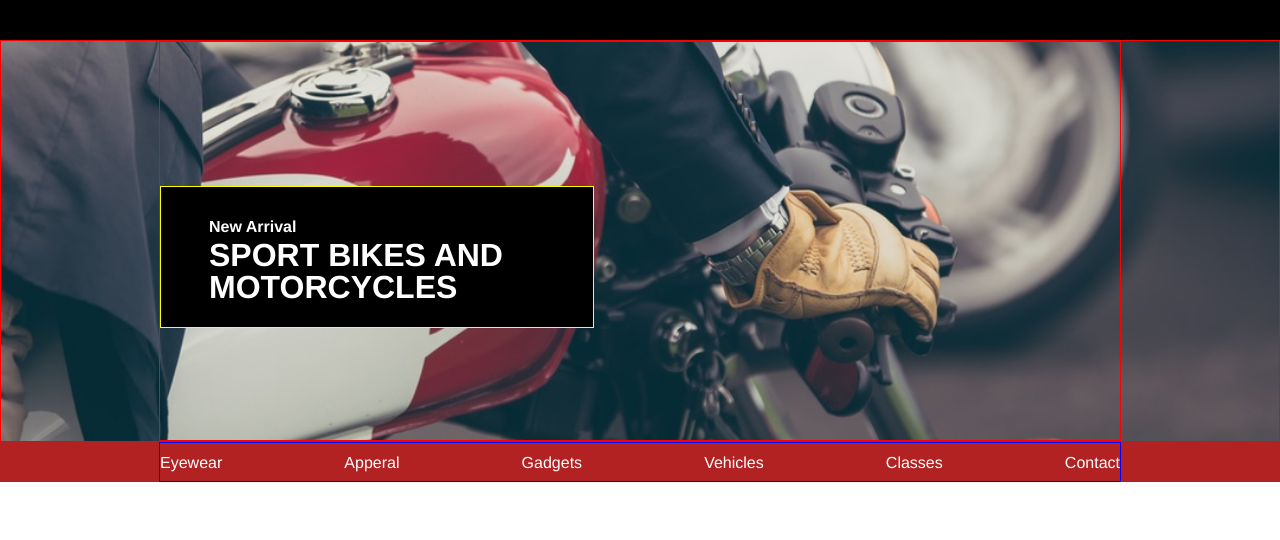
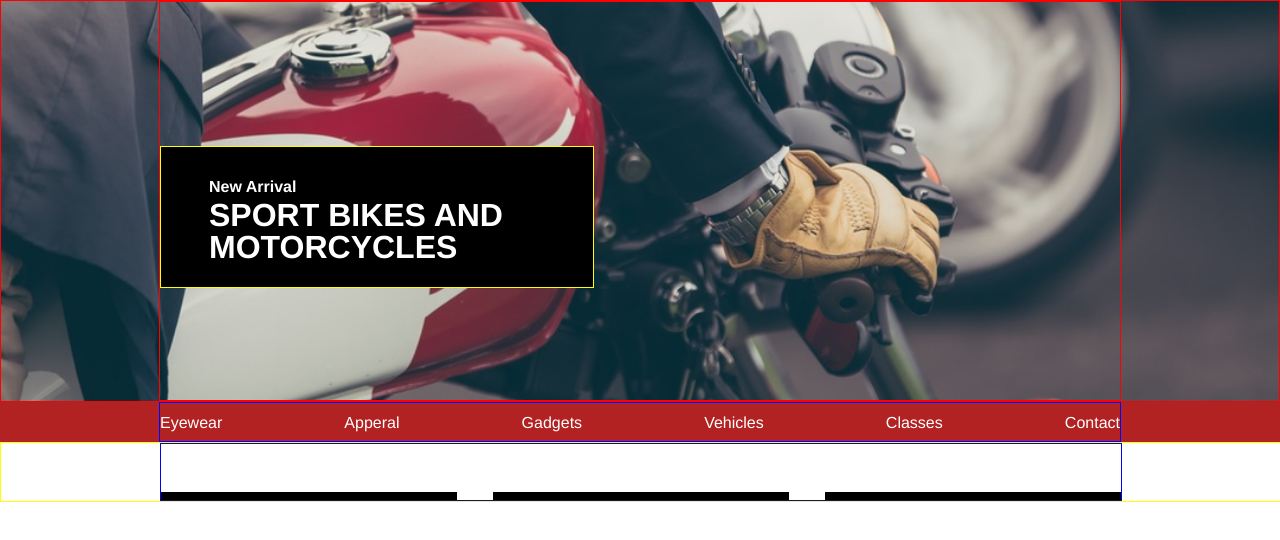
Before and after one commit to learningtocodemycat/secretagentsupply, a plain HTML site: page index.html in a window 1280 px wide. Drawn offline with Linux system fonts and the light colour scheme.

Commit message:
more changes

```diff
--- a/index.html
+++ b/index.html
@@ -7,17 +7,15 @@
   </head>
   <body>
     <!--First Section-->
-    <div class="wholebody">
-  <header>
+    <header>
     <div class="topbar">
     <div class="blackbar">
      <div class="image">
       </div>
      <div class="title">
-      <p>SECRET AGENT SUPPLY INC.</p>
+
      </div>
      </div>
-   </div>
    </div>
  </header>
  <!--Second Section-->
@@ -37,8 +35,6 @@
 
 <div class="navbar">
   <div class="words">
-
-
 <div class="eye">
   <p>Eyewear</p>
 </div>
@@ -59,5 +55,19 @@
 </div>
   </div>
 </div>
+
+<div class="bigcontainer">
+<div class="littlecontainer">
+<div class="box1">
+
+</div>
+<div class="box2">
+
+</div>
+<div class="box3">
+
+</div>
+</div>
+</div>
   </body>
 </html>
--- a/resources/css/style.css
+++ b/resources/css/style.css
@@ -3,14 +3,10 @@
   font-size: 18px;
 }
 
-.wholebody{
-  display: block;
-  width: 100%;
-  height: 2.5rem;
-  background-color: black;
-}
 
 /*First Section*/
+
+
 
 
 /*Second Section*/
@@ -84,5 +80,39 @@
      color: white;
      margin-top: 0.75rem;
      margin-bottom: 0.75rem;
+}
 
+/*Fourth Section*/
+.bigcontainer{
+  display: flex;
+  width: 100%;
+border: 1px solid yellow;
+  justify-content: center;
 }
+
+.littlecontainer{
+  display: flex;
+  width: 960px;
+  border: 1px solid blue;
+  justify-content: space-between;
+}
+.box1{
+  display: flex;
+  margin-top: 3rem;
+  width: 30%;
+  border: 4px solid black;
+}
+
+.box2{
+  display: flex;
+  margin-top: 3rem;
+  width: 30%;
+  border: 4px solid black;
+}
+
+.box3{
+  display: flex;
+  margin-top: 3rem;
+  width: 30%;
+  border: 4px solid black;
+}
```
